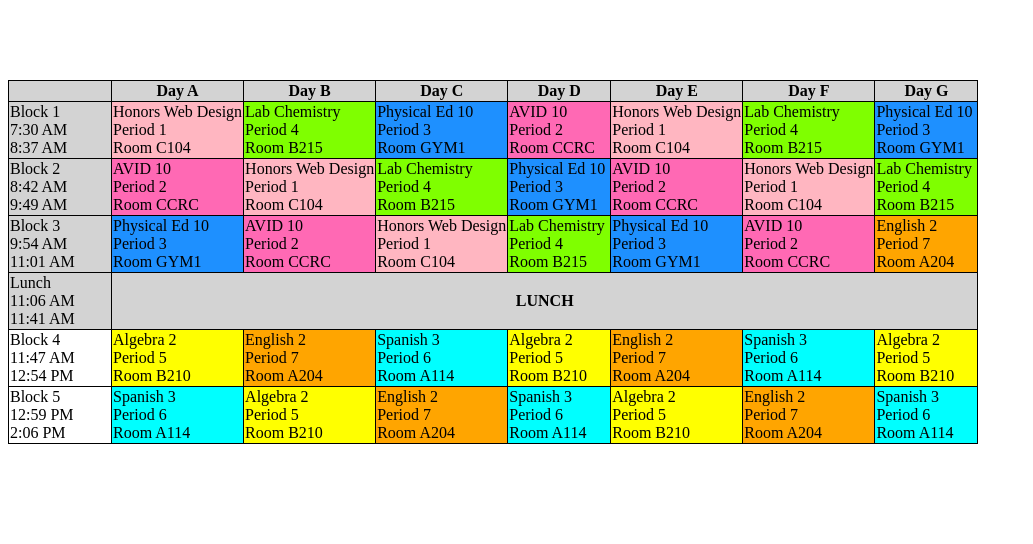
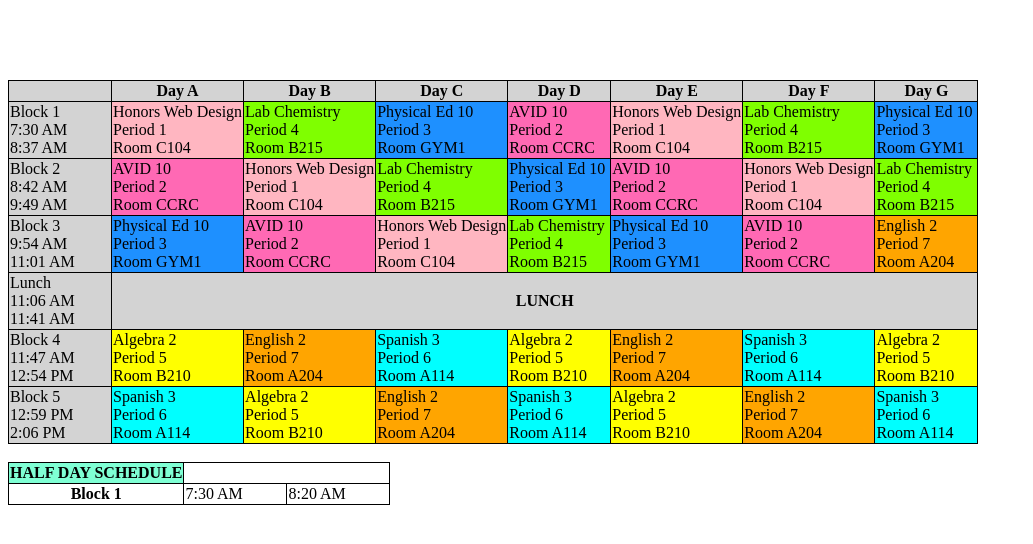
Before and after one commit to Jael29Lopez/School-Schedule-Project, a plain HTML site: page index.html in a window 1280 px wide. Shown: the whole page, without its empty margins (0-1033 px from the left). Drawn offline with Linux system fonts and the light colour scheme.

Commit message:
final commit

```diff
--- a/index.html
+++ b/index.html
@@ -20,7 +20,7 @@
 <th style="background-color: lightgray;">Day G</th>
 </tr>
 <br><br>
-<!-- Table 2 -->
+
  <tr>
     <td style="background-color: lightgray;">Block 1 <br>7:30 AM <br>8:37 AM</td>
     <td style="background-color: lightpink;">Honors Web Design<br>Period 1 <br>Room C104</td>
@@ -31,7 +31,7 @@
     <td style="background-color: chartreuse;">Lab Chemistry <br>Period 4 <br>Room B215</td>
     <td style="background-color: dodgerblue;">Physical Ed 10 <br>Period 3 <br>Room GYM1</td>
  </tr>
- <!-- Table 3 -->
+
 <tr>
     <td style="background-color: lightgray;">Block 2 <br>8:42 AM <br>9:49 AM</td>
     <td style="background-color: hotpink;">AVID 10 <br>Period 2 <br>Room CCRC</td>
@@ -42,7 +42,7 @@
     <td style="background-color: lightpink;">Honors Web Design <br>Period 1 <br>Room C104</td>
     <td style="background-color: chartreuse;">Lab Chemistry <br>Period 4 <br>Room B215</td>
 </tr>
-<!-- Table 4 -->
+
 <tr>
     <td style="background-color: lightgray;">Block 3 <br>9:54 AM <br>11:01 AM</td>
     <td style="background-color: dodgerblue;">Physical Ed 10 <br>Period 3 <br>Room GYM1</td>
@@ -53,14 +53,14 @@
     <td style="background-color: hotpink;">AVID 10 <br>Period 2 <br>Room CCRC</td>
     <td style="background-color: orange;">English 2 <br>Period 7 <br>Room A204</td>
 </tr>
-<!-- Table 5 -->
+
  <tr>
     <td style="background-color: lightgray;">Lunch <br>11:06 AM <br>11:41 AM</td>
     <th colspan="7" style="background-color: lightgray;">LUNCH</th>
  </tr>
-<!-- Table 6 -->
+
  <tr>
-    <td>Block 4 <br>11:47 AM <br>12:54 PM</td>
+    <td style="background-color: lightgray;">Block 4 <br>11:47 AM <br>12:54 PM</td>
     <td style="background-color: yellow;">Algebra 2 <br> Period 5 <br>Room B210</td>
     <td style="background-color:orange;">English 2 <br>Period 7 <br>Room A204</td>
     <td style="background-color: aqua;">Spanish 3 <br>Period 6 <br>Room A114</td>
@@ -69,9 +69,9 @@
     <td style="background-color: aqua;">Spanish 3 <br>Period 6 <br>Room A114</td>
     <td style="background-color: yellow;">Algebra 2 <br>Period 5 <br>Room B210</td>
  </tr>
-<!-- Table 7 -->
+
  <tr>
-    <td>Block 5 <br>12:59 PM <br>2:06 PM</td>
+    <td style="background-color: lightgray;">Block 5 <br>12:59 PM <br>2:06 PM</td>
     <td style="background-color: aqua;">Spanish 3 <br>Period 6 <br>Room A114</td>
     <td style="background-color: yellow;">Algebra 2 <br>Period 5 <br>Room B210</td>
     <td style="background-color: orange;">English 2 <br>Period 7 <br>Room A204</td>
@@ -82,17 +82,16 @@
  </tr>
 
  <br><br>
- <!-- Table 8 -->
-
+<!-- Table 2 -->
+  <table class="aligned-table">
+     <tr colspan="3"><th style="background-color: aquamarine;">HALF DAY SCHEDULE</th></tr>
+     <tr>
+      <th>Block 1</th>
+      <td>7:30 AM</td>
+      <td>8:20 AM</td>
+     </tr>
+   <br>
+ </table>
 </table>
-
-
-
-
-
-
-
-
-
 </body>
 </html>
```
